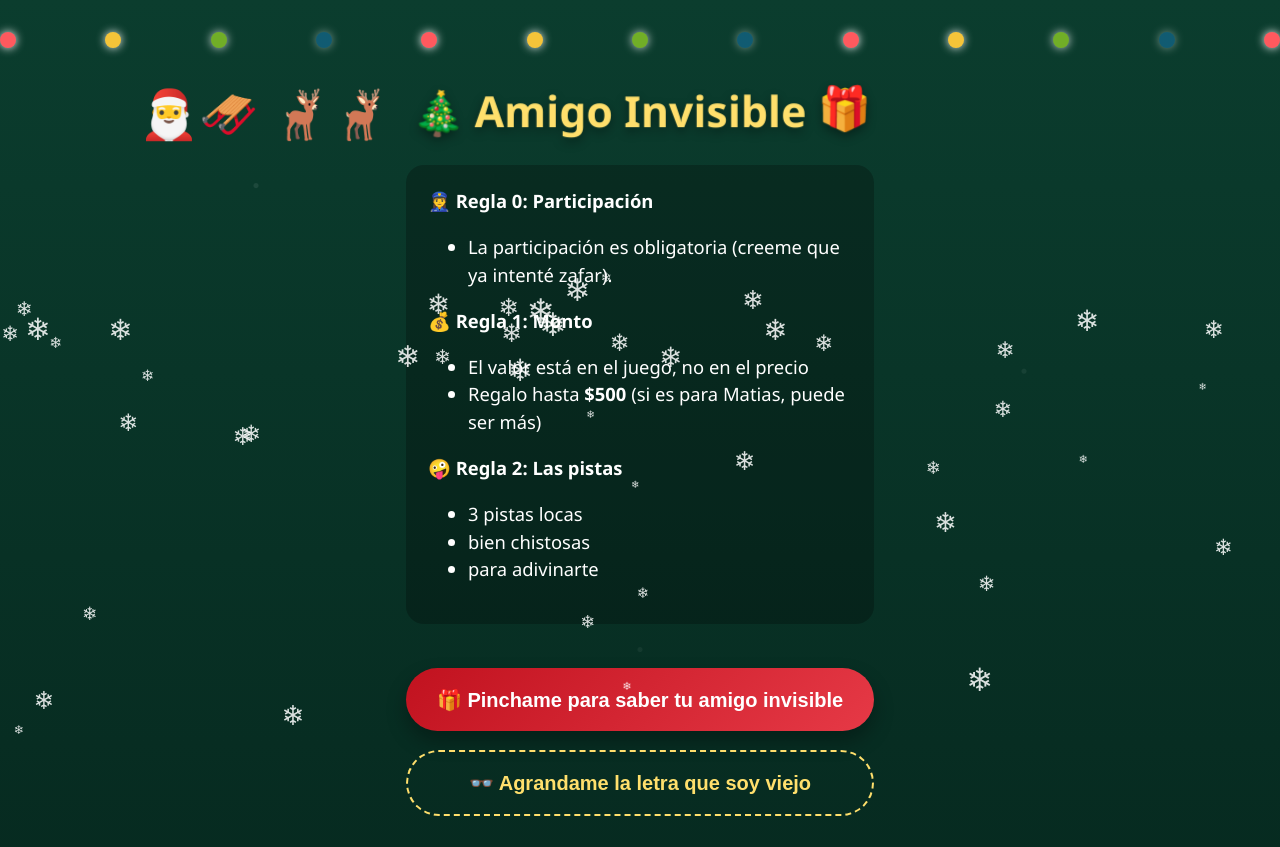
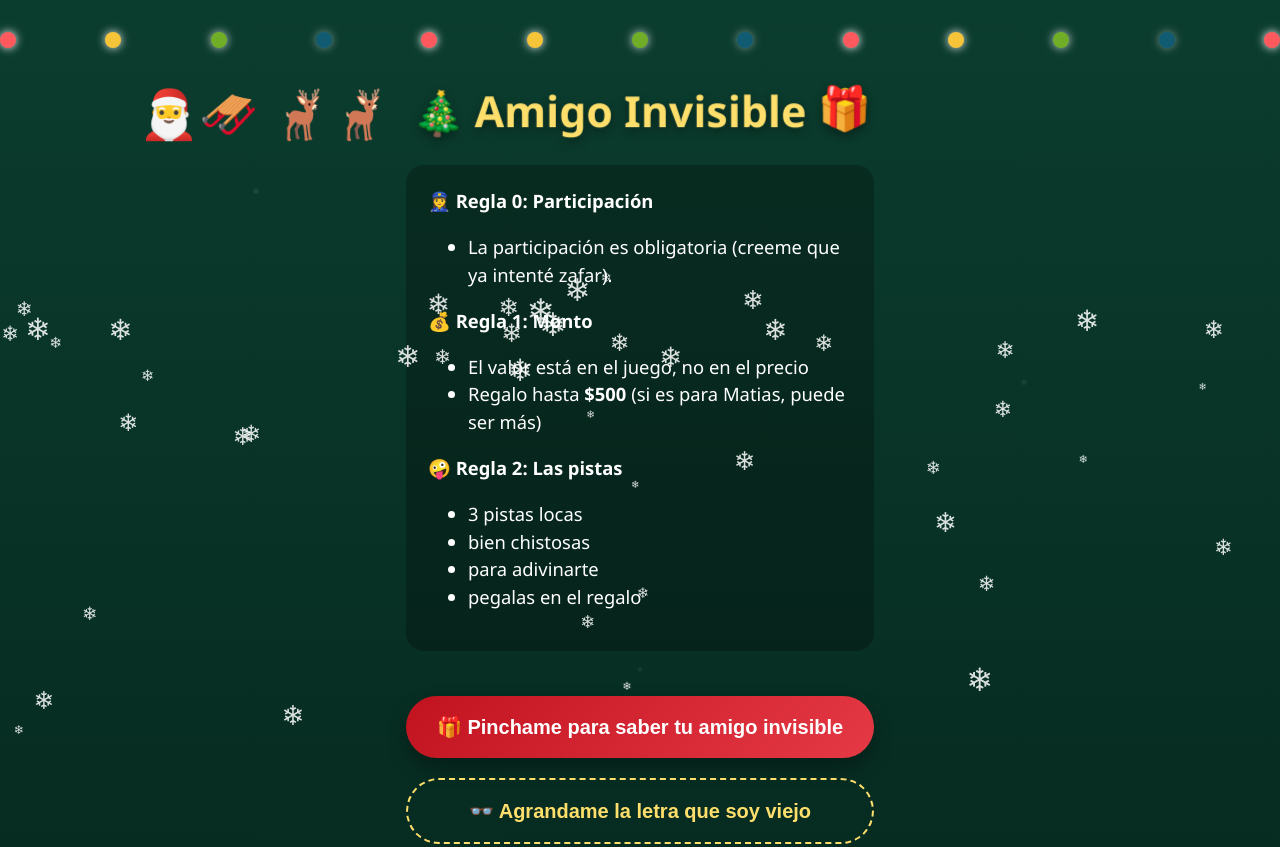
Before and after one commit to matiasCo/amigoInvisible, a plain HTML site: page index.html in a window 1280 px wide. Shown: the top 847 px of the page. Drawn offline with Linux system fonts and the light colour scheme.

Commit message:
Add new list item to index.html

```diff
--- a/index.html
+++ b/index.html
@@ -268,6 +268,7 @@
         <li>3 pistas locas</li>
         <li>bien chistosas</li>
         <li>para adivinarte</li>
+        <li>pegalas en el regalo</li>
       </ul>
     </div>
 
```
